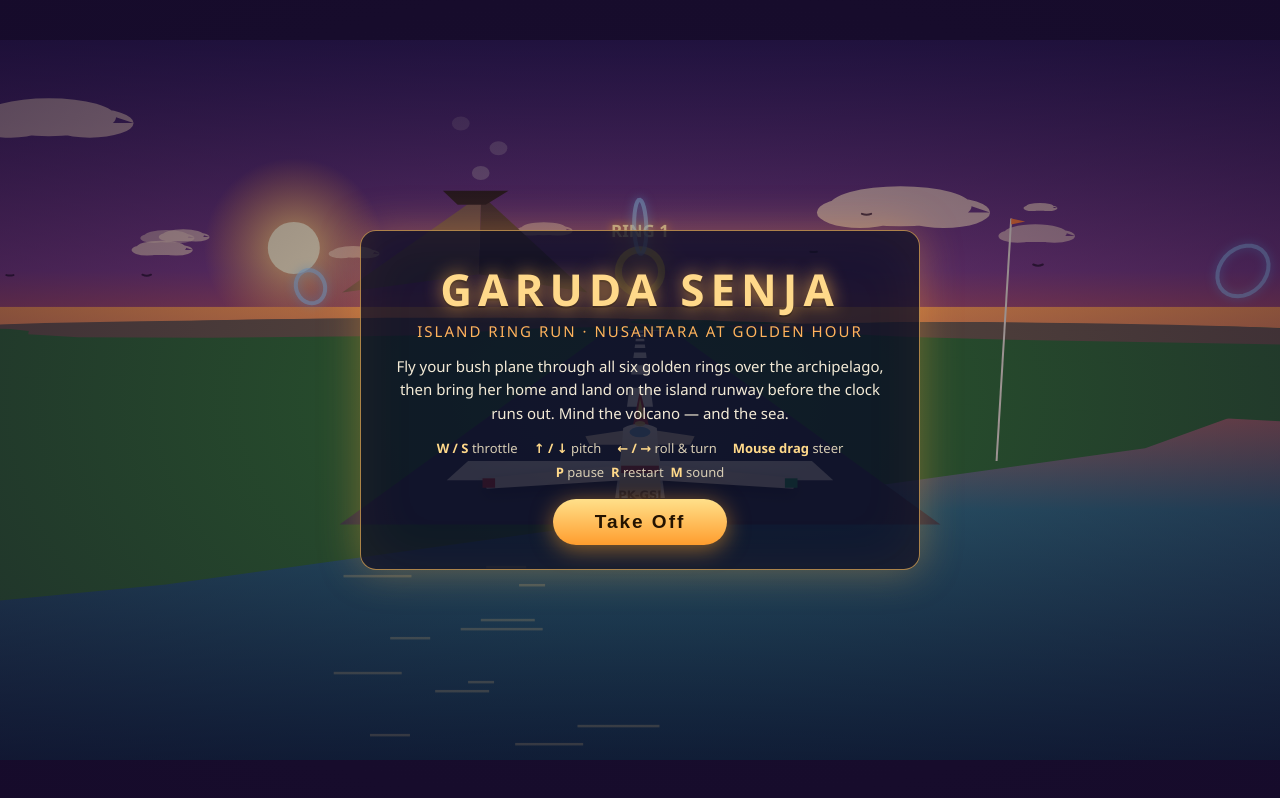
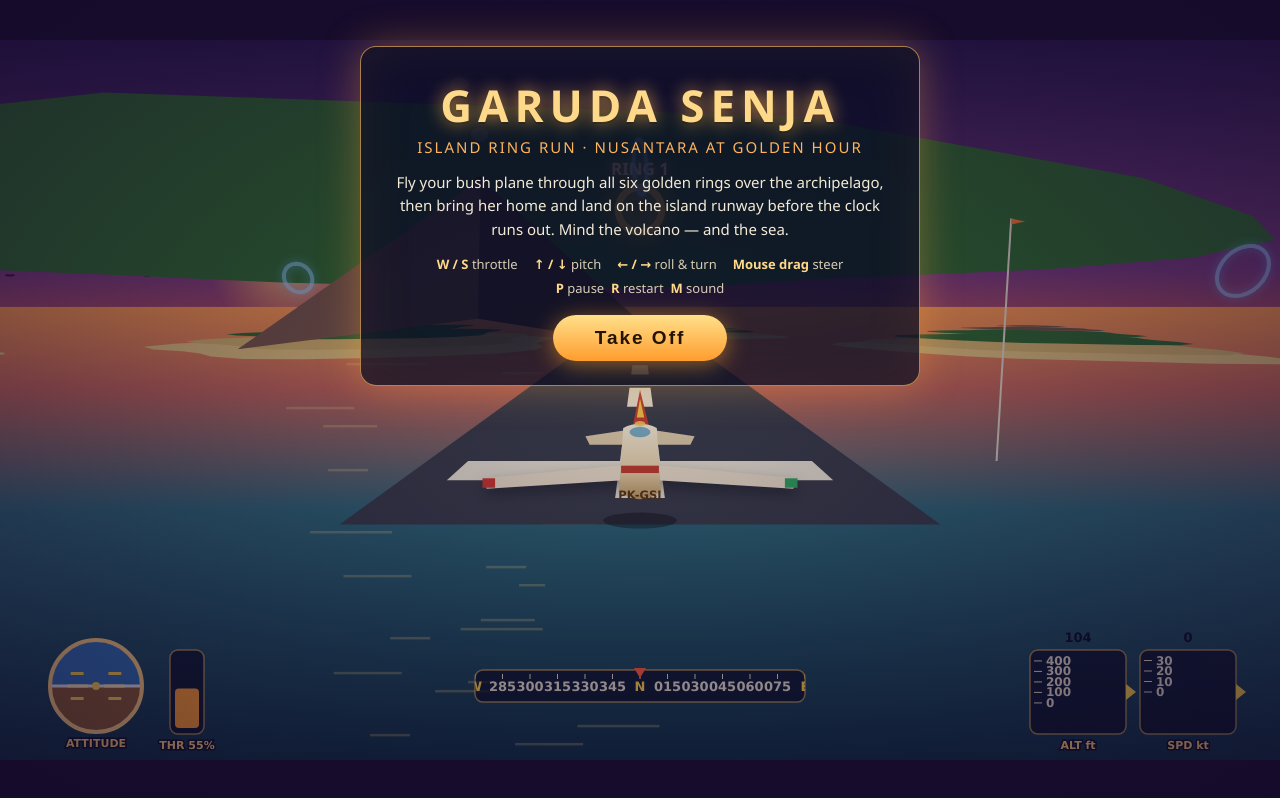
Before and after one commit to quintana111/best-flight-game-20261126-0057, a plain HTML site: page game/index.html in a window 1280 px wide. Drawn offline with Linux system fonts and the light colour scheme; animation ran at ten frames a second.

Commit message:
game: fix ring heights/terrain clearance, favicon, label contrast; add screenshots + README; harden main.ts validation

```diff
--- a/game/game.js
+++ b/game/game.js
@@ -38,10 +38,10 @@ const ISLANDS = [
 ];
 const RUNWAY = { x: 60, z: -260, len: 130, wid: 15, padY: 30, hdg: 0 };
 const RINGS = [
-  { x: 60,   y: 52, z: -470, r: 10 },
-  { x: -140, y: 48, z: -560, r: 10 },
+  { x: 60,   y: 80, z: -470, r: 10 },
+  { x: -180, y: 56, z: -620, r: 10 },
   { x: -330, y: 44, z: -330, r: 10 },
-  { x: 60,   y: 66, z: -420, r: 10 }, /* over the volcano crater */
+  { x: 60,   y: 88, z: -420, r: 10 }, /* over the volcano crater */
   { x: 300,  y: 50, z: -430, r: 10 },
   { x: 180,  y: 46, z: -180, r: 10 },
 ];
@@ -66,14 +66,14 @@ function terrainHeight(x, z) {
   return h * (1 - w) + RUNWAY.padY * w;
 }
 /* Island silhouette radius at sea level (gaussian falls below ~0.4 m). */
-function islandCoastR(isl) { return isl.r * 2.2 * Math.sqrt(2 * Math.log(Math.max(isl.peak / 0.4, 1.01))); }
+function islandCoastR(isl) { return (isl.r / 2.2) * Math.sqrt(2 * Math.log(Math.max(isl.peak / 0.4, 1.01))); }
 
 /* Clouds and birds, placed deterministically. */
 const CLOUDS = [];
 for (let i = 0; i < 16; i++) {
   CLOUDS.push({
     x: (rng() - 0.5) * 2200, y: 120 + rng() * 90, z: -1400 + rng() * 1300,
-    s: 40 + rng() * 70, a: 0.5 + rng() * 0.35,
+    s: 30 + rng() * 50, a: 0.4 + rng() * 0.3,
   });
 }
 const BIRDS = [];
@@ -452,7 +452,8 @@ function drawIslands() {
   for (const { isl } of sorted) {
     const coastR = islandCoastR(isl);
     const rings = 6;
-    for (let k = rings; k >= 1; k--) {
+    const innerK = isl.volcano ? 3 : 1; /* leave the crater clear for the cone */
+    for (let k = rings; k >= innerK; k--) {
       const f = k / rings;
       const rr = coastR * f;
       const h = isl.peak * Math.pow(1 - f * f, 1.35);
@@ -470,23 +471,25 @@ function drawIslands() {
 }
 function drawVolcano(isl) {
   /* Shaded cone + crater + lazy smoke above Gunung Senja. */
-  const base = isl.peak * 0.55;
-  const apex = { x: isl.x, y: isl.peak + 4, z: isl.z };
-  const left = { x: isl.x - 42, y: base, z: isl.z + 26 };
-  const right = { x: isl.x + 42, y: base, z: isl.z + 26 };
-  const mid = { x: isl.x + 6, y: base + 6, z: isl.z + 30 };
+  const base = isl.peak * 0.30;
+  const apex = { x: isl.x, y: isl.peak + 10, z: isl.z };
+  const left = { x: isl.x - 70, y: base, z: isl.z + 40 };
+  const right = { x: isl.x + 70, y: base, z: isl.z + 40 };
+  const mid = { x: isl.x + 10, y: base + 10, z: isl.z + 48 };
   poly([apex, left, mid], '#7a5a48');
   poly([apex, mid, right], '#4a352c');
-  poly([
-    { x: isl.x - 12, y: isl.peak + 4, z: isl.z + 8 },
-    { x: isl.x + 12, y: isl.peak + 4, z: isl.z + 8 },
-    { x: isl.x + 5, y: isl.peak - 2, z: isl.z + 14 },
-    { x: isl.x - 5, y: isl.peak - 2, z: isl.z + 14 },
-  ], '#2e2018');
+  /* Crater: a dark notch right at the apex's screen position. */
+  const ap = project(apex);
+  if (ap) {
+    ctx.save();
+    ctx.fillStyle = '#2e2018';
+    ctx.beginPath(); ctx.ellipse(ap.x, ap.y + 1, Math.max(6, 5 * ap.s * 0.02), Math.max(3, 2.5 * ap.s * 0.02), 0, 0, TAU); ctx.fill();
+    ctx.restore();
+  }
   /* Smoke puffs. */
   const t = state.elapsed;
   for (let i = 0; i < 3; i++) {
-    const p = project({ x: isl.x + Math.sin(t * 0.3 + i * 2.1) * 8, y: isl.peak + 12 + i * 9 + (t * 2 % 6), z: isl.z });
+    const p = project({ x: isl.x + Math.sin(t * 0.3 + i * 2.1) * 8, y: isl.peak + 26 + i * 9 + (t * 2 % 6), z: isl.z });
     if (!p) continue;
     ctx.save();
     ctx.globalAlpha = 0.35 - i * 0.08;
@@ -709,6 +712,8 @@ function drawArtificialHorizon(x, y, r) {
   ctx.beginPath(); ctx.arc(0, 0, r, 0, TAU); ctx.stroke();
   ctx.restore();
   ctx.fillStyle = '#ffcf7d'; ctx.font = '700 11px Verdana, sans-serif'; ctx.textAlign = 'center';
+  ctx.strokeStyle = 'rgba(10,10,30,0.9)'; ctx.lineWidth = 3;
+  ctx.strokeText('ATTITUDE', x, y + r + 15);
   ctx.fillText('ATTITUDE', x, y + r + 15);
 }
 function drawCompass(x, y, w) {
@@ -731,7 +736,7 @@ function drawCompass(x, y, w) {
   ctx.fillStyle = '#ff5a3c';
   ctx.beginPath(); ctx.moveTo(x - 6, y - 18); ctx.lineTo(x + 6, y - 18); ctx.lineTo(x, y - 8); ctx.closePath(); ctx.fill();
 }
-function drawTape(x, y, w, h, value, max, label, unit, format) {
+function drawTape(x, y, w, h, value, max, label, unit, format, min) {
   ctx.save();
   ctx.fillStyle = 'rgba(8,12,34,0.72)';
   ctx.strokeStyle = 'rgba(255,190,90,0.6)'; ctx.lineWidth = 1.5;
@@ -741,7 +746,9 @@ function drawTape(x, y, w, h, value, max, label, unit, format) {
   ctx.font = '700 12px Verdana, sans-serif'; ctx.textAlign = 'left';
   const step = max > 400 ? 100 : 10;
   const span = max > 400 ? 400 : 40;
+  const lo = min === undefined ? -Infinity : min;
   for (let v = Math.floor((value - span) / step) * step; v <= value + span; v += step) {
+    if (v < lo) continue;
     const dy = mid - (v - value) * (h / (span * 2));
     if (dy < y + 4 || dy > y + h - 4) continue;
     ctx.fillStyle = '#e8e0cc';
@@ -756,6 +763,8 @@ function drawTape(x, y, w, h, value, max, label, unit, format) {
   ctx.font = '700 13px Verdana, sans-serif'; ctx.textAlign = 'center';
   ctx.fillText(format(value), x + w / 2, y - 8);
   ctx.fillStyle = '#ffcf7d'; ctx.font = '700 11px Verdana, sans-serif';
+  ctx.strokeStyle = 'rgba(10,10,30,0.9)'; ctx.lineWidth = 3;
+  ctx.strokeText(label + ' ' + unit, x + w / 2, y + h + 15);
   ctx.fillText(label + ' ' + unit, x + w / 2, y + h + 15);
 }
 function roundRect(x, y, w, h, r) {
@@ -776,6 +785,8 @@ function drawThrottle(x, y, w, h) {
   ctx.fillStyle = '#ff9d2e';
   roundRect(x + 5, y + h - 6 - fh, w - 10, fh, 4); ctx.fill();
   ctx.fillStyle = '#ffcf7d'; ctx.font = '700 11px Verdana, sans-serif'; ctx.textAlign = 'center';
+  ctx.strokeStyle = 'rgba(10,10,30,0.9)'; ctx.lineWidth = 3;
+  ctx.strokeText('THR ' + Math.round(state.throttle * 100) + '%', x + w / 2, y + h + 15);
   ctx.fillText('THR ' + Math.round(state.throttle * 100) + '%', x + w / 2, y + h + 15);
   ctx.restore();
 }
@@ -785,8 +796,8 @@ function drawInstruments() {
   drawCompass(W / 2, panelY + 44, 330);
   const altFt = state.pos.y * 3.28084;
   const spdKt = state.speed * 1.94384;
-  drawTape(W - 250, panelY + 8, 96, 84, Math.round(altFt), 5000, 'ALT', 'ft', (v) => String(Math.round(v)));
-  drawTape(W - 140, panelY + 8, 96, 84, Math.round(spdKt), 200, 'SPD', 'kt', (v) => String(Math.round(v)));
+  drawTape(W - 250, panelY + 8, 96, 84, Math.round(altFt), 5000, 'ALT', 'ft', (v) => String(Math.round(v)), 0);
+  drawTape(W - 140, panelY + 8, 96, 84, Math.round(spdKt), 200, 'SPD', 'kt', (v) => String(Math.round(v)), 0);
   drawThrottle(170, panelY + 8, 34, 84);
   /* Next-ring guidance. */
   if (state.mode === 'playing' && state.ringIdx < RINGS.length) {
@@ -795,7 +806,7 @@ function drawInstruments() {
     ctx.fillStyle = '#ffe9b0';
     ctx.font = '700 16px "Segoe UI", Verdana, sans-serif'; ctx.textAlign = 'center';
     ctx.shadowColor = '#ff9d2e'; ctx.shadowBlur = 8;
-    ctx.fillText('NEXT RING ' + Math.round(d) + ' m', W / 2, 96);
+    ctx.fillText('NEXT RING ' + Math.round(d) + ' m', W / 2, 132);
     ctx.shadowBlur = 0;
     /* Off-screen arrow toward the ring. */
     const c = project(ring);
@@ -813,7 +824,7 @@ function drawInstruments() {
     ctx.fillStyle = '#b8ff9d';
     ctx.font = '700 17px "Segoe UI", Verdana, sans-serif'; ctx.textAlign = 'center';
     ctx.shadowColor = '#5fae3f'; ctx.shadowBlur = 8;
-    ctx.fillText('ALL RINGS CLEAR — LAND ON THE RUNWAY', W / 2, 96);
+    ctx.fillText('ALL RINGS CLEAR — LAND ON THE RUNWAY', W / 2, 132);
     ctx.shadowBlur = 0;
   }
 }
@@ -840,7 +851,7 @@ function render() {
   drawRunway();
   drawRings();
   drawPlane();
-  if (state.mode === 'playing' || state.mode === 'paused') drawInstruments();
+  if (state.mode === 'playing' || state.mode === 'paused' || state.mode === 'title' || state.mode === 'won' || state.mode === 'lost') drawInstruments();
   if (state.toast && state.elapsed > state.toastUntil) { state.toast = ''; hideToast(); }
 }
 let last = performance.now();
@@ -866,15 +877,13 @@ function applyShot() {
       '', 'Take Off');
     hud.classList.add('hidden');
   } else if (SHOT === 'play') {
-    /* Mid-flight, ring 4 (over the volcano) dead ahead, instruments lit. */
+    /* Mid-flight, ring 6 dead ahead with the main island and runway beyond. */
     state.mode = 'playing';
-    state.pos = { x: -60, y: 58, z: -520 };
-    state.hdg = 0.35; state.pitch = 0.05; state.roll = -0.18;
+    state.pos = { x: 180, y: 55, z: -40 };
+    state.hdg = 0.02; state.pitch = 0.02; state.roll = -0.1;
     state.speed = 52; state.throttle = 0.8;
-    state.ringIdx = 3; state.score = 450; state.timeLeft = 212;
+    state.ringIdx = 5; state.score = 750; state.timeLeft = 118;
     hideOverlay(); hud.classList.remove('hidden');
-    showToast('Ring 4 of 6 — +150 pts!', 999);
-    state.toastUntil = 1e9;
   } else if (SHOT === 'runway') {
     /* Low pass over the runway, all rings done, gear-down approach. */
     state.mode = 'playing';
--- a/game/index.html
+++ b/game/index.html
@@ -4,6 +4,7 @@
 <meta charset="utf-8">
 <meta name="viewport" content="width=device-width, initial-scale=1">
 <title>Garuda Senja — Island Ring Run</title>
+<link rel="icon" href="data:,">
 <link rel="stylesheet" href="style.css">
 </head>
 <body>
--- a/game/style.css
+++ b/game/style.css
@@ -27,7 +27,8 @@ body { font-family: "Segoe UI", Verdana, Geneva, sans-serif; color: #fff; }
 }
 
 #overlay {
-  position: absolute; inset: 0; display: flex; align-items: center; justify-content: center;
+  position: absolute; inset: 0; display: flex; align-items: flex-start; justify-content: center;
+  padding-top: 46px;
   background: radial-gradient(ellipse at center, rgba(20, 8, 40, 0.18) 0%, rgba(20, 8, 40, 0.62) 100%);
 }
 #panel {
```
Also changed, not shown: screenshots/1-start.jpg (added), screenshots/2-play.jpg (added), screenshots/3-runway.jpg (added), screenshots/4-end.jpg (added), 2 other files.
